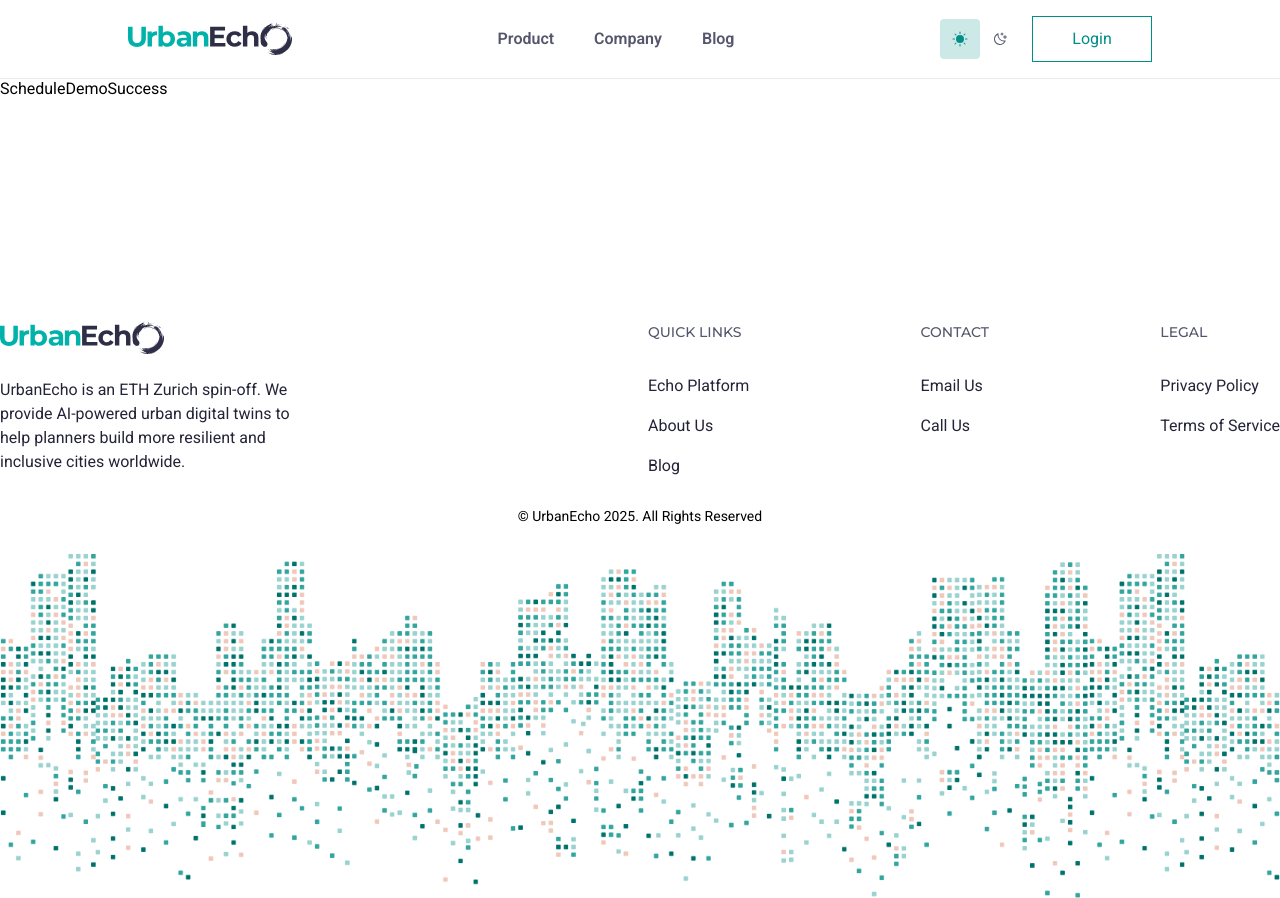
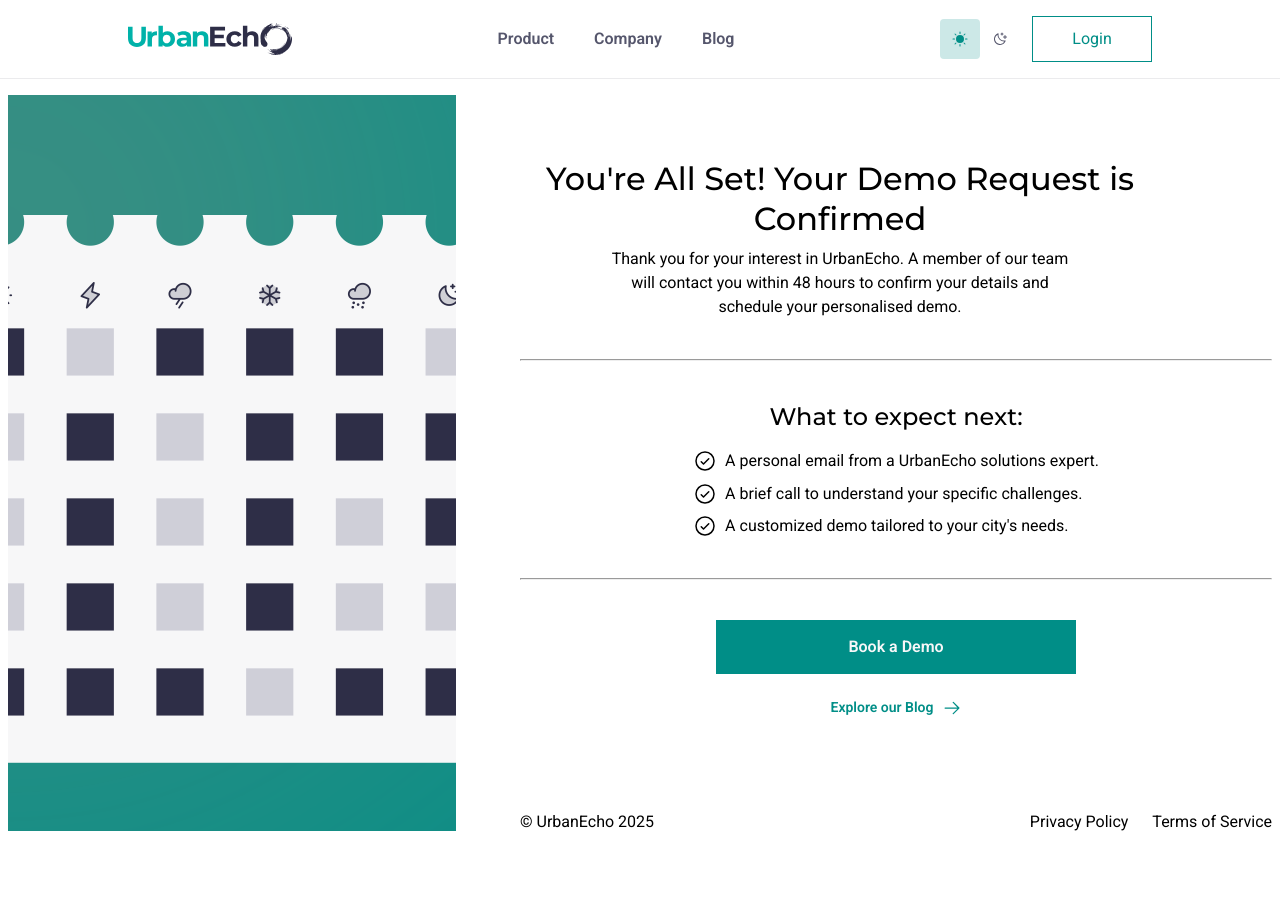
Before and after one commit to JI-Maina/urbanecho-web, a React (Vite) app: page /schedule-demo-success in a window 1280 px wide. After the commit the page ends 847 px from the top, so only its background shows below. Built offline with nearby package versions, Linux system fonts and the light colour scheme.

Commit message:
Enhance Schedule Demo Success page layout and update footer/header visibility paths

```diff
--- a/src/lib/data/header-footer-hide-data.tsx
+++ b/src/lib/data/header-footer-hide-data.tsx
@@ -1,4 +1,4 @@
 export const HIDE_FOOTER_HEADER_PATHS = {
-  footer: ["/forgot-password",'/new-password','/login'],
+  footer: ["/forgot-password",'/new-password','/login','/schedule-demo-success'],
   header: ["/forgot-password"  ,'/new-password' ],
 };
--- a/src/pages/schedule-demo-success/index.tsx
+++ b/src/pages/schedule-demo-success/index.tsx
@@ -1,7 +1,106 @@
-import React from 'react'
+import {
+  LeftSection,
+  RightSection,
+  ScheduleDemoContainer,
+  ScheduleWrapper,
+  ScheduleDemoMainPage,
+} from "./schedule-demo-success.styled";
+import { ArrowRightIcon, CheckCircleIcon } from "@phosphor-icons/react";
+import Button, { LinkButton } from "@/components/ui/button";
+import { useColor } from "@/providers/theme-provider";
+import { Link } from "react-router-dom";
 
 export default function ScheduleDemoSuccess() {
+  const options = [
+    "A personal email from a UrbanEcho solutions expert.",
+    "A brief call to understand your specific challenges.",
+    "A customized demo tailored to your city's needs.",
+  ];
+
+  const colors = {
+    baseBg: useColor("surface.surface-l0"),
+    border: useColor("border.border-subtle"),
+    label: useColor("content.content-tertiary-inverse"),
+    input: useColor("content.content-primary"),
+    header: useColor("content.content-primary"),
+    paragraph: useColor("content.content-tertiary"),
+    buttonDisabled: useColor("background.background-disabled"),
+    errorBorder: useColor("border.border-negative"),
+    errorText: useColor("content.content-negative"),
+    focusBorder: useColor("border.border-focus"),
+    requirementDefault: useColor("content.content-tertiary"),
+    requirementMet: useColor("content.content-positive"),
+    requirementIconPending: useColor("border.border-tertiary"),
+    footerColor: useColor("content.content-tertiary"),
+  };
   return (
-    <div>ScheduleDemoSuccess</div>
-  )
+    <ScheduleDemoMainPage>
+      <ScheduleDemoContainer>
+        <LeftSection>
+          <div className="orange-overlay"></div>
+          <img src="/images/calendar_illustration.png" alt="" />
+
+        </LeftSection>
+        <RightSection>
+          <ScheduleWrapper
+            $controlBorderColor={colors.border}
+            $inputColor={colors.input}
+            $labelColor={colors.label}
+            $buttonDisabledBg={colors.buttonDisabled}
+            $errorBorderColor={colors.errorBorder}
+            $focusBorderColor={colors.focusBorder}
+            $errorColor={colors.errorText}
+          >
+            <div className="content-wrapper">
+              <div className="header">
+                <h2>You're All Set! Your Demo Request is Confirmed</h2>
+                <p>
+                  Thank you for your interest in UrbanEcho. A member of our team
+                  will contact you within 48 hours to confirm your details and
+                  schedule your personalised demo.
+                </p>
+              </div>
+              <hr />
+              <div className="expectation">
+                <h2>What to expect next:</h2>
+                <ul>
+                  {options.map((option, index) => (
+                    <li key={index}>
+                      <CheckCircleIcon size={20} className="check-icon" /> {option}
+                    </li>
+                  ))}
+                </ul>
+              </div>
+              <hr />
+              <div className="action-buttons">
+                <Button type="submit" variant="primary">
+                  Book a Demo
+                </Button>
+                <p>
+                  <LinkButton
+                    to="/blog"
+                    variant="secondary"
+                    size="small"
+                    className="explore-blog-link"
+                  >
+                    {" "}
+                    Explore our Blog
+                    <ArrowRightIcon className="arrow-left-action-icon" />
+                  </LinkButton>
+                </p>
+              </div>
+            </div>
+            <div className="privacy-policy-and-copyright">
+              <div className="copyright">© UrbanEcho 2025</div>
+              <div className="privacy">
+                <Link to="/privacy-policy">Privacy Policy</Link>
+
+                <Link to="/terms-of-service">Terms of Service</Link>
+              </div>
+            </div>
+          </ScheduleWrapper>
+        </RightSection>
+      </ScheduleDemoContainer>
+    </ScheduleDemoMainPage>
+  );
 }
--- a/src/pages/schedule-demo-success/schedule-demo-success.styled.tsx
+++ b/src/pages/schedule-demo-success/schedule-demo-success.styled.tsx
@@ -1,217 +1,195 @@
-import styled from 'styled-components';
-import AppTheme from '@/lib/theme';
+import styled from "styled-components";
 
-export const DemoSuccessContainer = styled.div`
-  min-height: 100vh;
+export const ScheduleDemoMainPage = styled.main``;
+
+export const ScheduleDemoContainer = styled.div`
+  max-width: ${(props) => props.theme.layout.container.desktop.maxWidth};
+  margin: 0 auto;
   display: flex;
-  flex-direction: column;
-  background: ${AppTheme.colors['background-primary']};
-  padding: ${AppTheme.spacing['48']} ${AppTheme.spacing['24']};
+  justify-content: space-between;
+  gap: ${(props) => props.theme.spacing["64"]};
+  padding: ${({ theme }) => ` ${theme.spacing["16"]} ${theme.spacing["08"]}`};
 `;
 
-export const DemoSuccessContent = styled.div`
-  flex: 1;
-  display: flex;
-  align-items: center;
-  justify-content: center;
-  gap: ${AppTheme.spacing['80']};
-  max-width: 1200px;
-  margin: 0 auto;
-  width: 100%;
-
-  @media (max-width: ${AppTheme.layout.breakpoints.tablet}) {
-    flex-direction: column;
-    gap: ${AppTheme.spacing['40']};
-  }
-`;
-
-export const DemoSuccessLeft = styled.div`
-  flex: 1;
-  display: flex;
-  align-items: center;
-  justify-content: center;
-`;
-
-export const DemoSuccessRight = styled.div`
-  flex: 1;
-  max-width: 500px;
-`;
-
-export const DemoSuccessVisual = styled.div`
-  width: 100%;
-  max-width: 400px;
-  height: 300px;
-  background: linear-gradient(135deg, ${AppTheme.colors['background-positive']} 0%, ${AppTheme.colors['background-brand']} 100%);
-  border-radius: 16px;
-  display: flex;
-  flex-direction: column;
-  align-items: center;
-  justify-content: center;
-  padding: ${AppTheme.spacing['24']};
+export const LeftSection = styled.div`
+  height: 736px;
+  background-color: #008e87;
+  width: 576px;
   position: relative;
   overflow: hidden;
+  padding: ${(props) => props.theme.spacing["64"]};
+  & .orange-overlay {
+    height: 660px;
+    width: 660px;
+    background-color: #e19178;
+    border-radius: 50%;
+    background-blend-mode: hard-light;
+    filter: blur(364px);
+    position: absolute;
+    left: -334px;
+    top: -192px;
+  }
+  img {
+    position: absolute;
+    width: 680px;
+    height: 548px;
+    top: 120px;
+    left: -168px;
+  }
 
-  .calendar-icon {
-    width: 100%;
-    height: 100%;
+  & .content {
+    max-width: 416px;
+    margin: 0 auto;
     display: flex;
     flex-direction: column;
-    align-items: center;
-    justify-content: center;
-  }
-
-  .weather-icons {
-    display: flex;
-    gap: ${AppTheme.spacing['12']};
-    margin-bottom: ${AppTheme.spacing['20']};
-    font-size: 20px;
-  }
-
-  .calendar-grid {
-    display: grid;
-    grid-template-columns: repeat(5, 1fr);
-    gap: ${AppTheme.spacing['08']};
-    width: 200px;
-  }
-
-  .calendar-day {
-    width: 24px;
-    height: 24px;
-    border-radius: 4px;
-    background: rgba(255, 255, 255, 0.2);
-    transition: all 0.3s ease;
-
-    &.active {
-      background: rgba(255, 255, 255, 0.8);
-      transform: scale(1.1);
+    gap: ${(props) => props.theme.spacing["24"]};
+    h2 {
+      ${(props) => props.theme.typography.heading["40/medium"]}
+      background-image: linear-gradient(to right, #F7F7F8, #F7F7F8,#66BBB7);
+      -webkit-background-clip: text; /* For Safari */
+      background-clip: text;
+      -webkit-text-fill-color: transparent;
+      color: transparent; /* For other browsers */
+      text-shadow: 0px 0.75px 0.8px #005551cc,
+        /* teal shadow */ 0px -0.5px 0px #ffffff; /* white highlight */
+    }
+    ul {
+      display: flex;
+      flex-direction: column;
+      gap: ${(props) => props.theme.spacing["08"]};
+      ${(props) => props.theme.typography.paragraph["16/400"]}
+      list-style: none;
+      li {
+        display: flex;
+        align-items: center;
+        gap: ${(props) => props.theme.spacing["08"]};
+        color: ${(props) => props.theme.primitivesColors.neutral[50].hex};
+      }
     }
   }
 `;
-
-export const DemoSuccessHeader = styled.div`
-  margin-bottom: ${AppTheme.spacing['40']};
+export const RightSection = styled.div`
+  max-width: 752px;
+  width: 100%;
 `;
-
-export const DemoSuccessTitle = styled.h1`
-  ${AppTheme.typography.heading['32/bold']}
-  color: ${AppTheme.colors['content-primary']};
-  margin-bottom: ${AppTheme.spacing['16']};
-  line-height: 1.3;
-`;
-
-export const DemoSuccessSubtitle = styled.p`
-  ${AppTheme.typography.paragraph['16/400']}
-  color: ${AppTheme.colors['content-secondary']};
-  line-height: 1.6;
-`;
-
-export const DemoSuccessList = styled.div`
-  margin-bottom: ${AppTheme.spacing['40']};
-
-  h4 {
-    ${AppTheme.typography.label['16/semibold']}
-    color: ${AppTheme.colors['content-primary']};
-    margin-bottom: ${AppTheme.spacing['20']};
+export const ScheduleWrapper = styled.form<{
+  $labelColor: string;
+  $inputColor: string;
+  $controlBorderColor: string;
+  $focusBorderColor: string;
+  $errorBorderColor: string;
+  $errorColor: string;
+  $buttonDisabledBg: string;
+}>`
+  padding-top: ${(props) => props.theme.spacing["64"]};
+  display: flex;
+  flex-direction: column;
+  height: 100%;
+  justify-content: space-between;
+  .content-wrapper {
+    display: flex;
+    flex-direction: column;
+    gap: ${(props) => props.theme.spacing["40"]};
   }
-`;
-
-export const DemoSuccessItem = styled.div`
-  display: flex;
-  align-items: flex-start;
-  gap: ${AppTheme.spacing['12']};
-  margin-bottom: ${AppTheme.spacing['16']};
-  ${AppTheme.typography.paragraph['16/400']}
-  color: ${AppTheme.colors['content-primary']};
-  line-height: 1.5;
-`;
-
-export const DemoSuccessIcon = styled.span`
-  display: flex;
-  align-items: center;
-  justify-content: center;
-  width: 20px;
-  height: 20px;
-  border-radius: 50%;
-  background: ${AppTheme.colors['background-positive']};
-  color: ${AppTheme.colors['content-primary-inverse']};
-  font-size: 12px;
-  font-weight: bold;
-  flex-shrink: 0;
-  margin-top: 2px;
-`;
-
-export const DemoSuccessButton = styled.button`
-  width: 100%;
-  padding: ${AppTheme.spacing['16']} ${AppTheme.spacing['24']};
-  background: ${AppTheme.colors['background-brand']};
-  color: ${AppTheme.colors['content-primary-inverse']};
-  border: none;
-  border-radius: 8px;
-  ${AppTheme.typography.label['16/semibold']}
-  cursor: pointer;
-  transition: all 0.2s ease-in-out;
-  margin-bottom: ${AppTheme.spacing['24']};
-
-  &:hover:not(:disabled) {
-    background: ${AppTheme.colors['background-brand-hover']};
-    transform: translateY(-1px);
-    box-shadow: 0 4px 12px rgba(0, 0, 0, 0.15);
+  .header {
+    display: flex;
+    flex-direction: column;
+    gap: ${(props) => props.theme.spacing["08"]};
+    text-align: center;
+    justify-content: center;
+    align-items: center;
+    max-width: 640px;
+    h2 {
+      ${(props) => props.theme.typography.heading["32/medium"]}
+    }
+    p {
+      ${(props) => props.theme.typography.paragraph["16/400"]}
+      max-width: 480px;
+    }
   }
 
-  &:active:not(:disabled) {
-    transform: translateY(0);
-    box-shadow: 0 2px 6px rgba(0, 0, 0, 0.1);
+  .expectation {
+    display: flex;
+    flex-direction: column;
+    gap: ${(props) => props.theme.spacing["16"]};
+    max-width: 420px;
+    display: flex;
+    margin: 0 auto;
+    h2 {
+      ${(props) => props.theme.typography.heading["24/medium"]}
+      text-align: center;
+    }
+    ul {
+      display: flex;
+      flex-direction: column;
+      gap: ${(props) => props.theme.spacing["08"]};
+      ${(props) => props.theme.typography.paragraph["16/400"]}
+      list-style: none;
+      li {
+        display: flex;
+        align-items: center;
+        gap: ${(props) => props.theme.spacing["08"]};
+        .check-icon {
+          height: ${(props) => props.theme.spacing["24"]};
+          width: ${(props) => props.theme.spacing["24"]};
+        }
+      }
+    }
   }
-`;
+  .action-buttons {
+    display: flex;
+    flex-direction: column;
+    gap: ${(props) => props.theme.spacing["16"]};
+    max-width: 360px;
+    margin: 0 auto;
+    & p {
+      text-align: center;
+      ${(props) => props.theme.typography.label["16/regular"]}
+      display: flex;
+      justify-content: center;
+      align-items: center;
+      .explore-blog-link {
+        border: none;
+        display: flex;
+        align-items: center;
+        gap: ${(props) => props.theme.spacing["16"]};
+        .arrow-left-action-icon {
+          vertical-align: middle;
+          height: ${(props) => props.theme.spacing["20"]};
+          width: ${(props) => props.theme.spacing["20"]};
+          margin-left: ${(props) => props.theme.spacing["08"]};
+        }
+        &:hover {
+          text-decoration: none;
+          background-color: transparent;
+        }
+      }
+    }
+    & button {
+      width: 360px;
+      padding: ${(props) => props.theme.spacing["16"]};
+    }
+  }
 
-export const DemoSuccessFooter = styled.div`
-  text-align: center;
-
-  &.footer-content {
+  & .privacy-policy-and-copyright {
     display: flex;
     justify-content: space-between;
     align-items: center;
-    padding-top: ${AppTheme.spacing['32']};
-    border-top: 1px solid ${AppTheme.colors['border-subtle']};
-    margin-top: ${AppTheme.spacing['48']};
-
-    span {
-      ${AppTheme.typography.paragraph['14/400']}
-      color: ${AppTheme.colors['content-tertiary']};
+    & .copyright {
     }
-
-    .footer-links {
+    & .privacy {
       display: flex;
-      gap: ${AppTheme.spacing['24']};
-
-      a {
-        ${AppTheme.typography.paragraph['14/400']}
-        color: ${AppTheme.colors['content-tertiary']};
+      gap: ${(props) => props.theme.spacing["24"]};
+      & a {
         text-decoration: none;
-        transition: color 0.2s ease-in-out;
-
+        color: inherit;
+        display: flex;
+        align-items: center;
+        gap: ${(props) => props.theme.spacing["08"]};
         &:hover {
-          color: ${AppTheme.colors['content-brand']};
+          text-decoration: underline;
         }
       }
     }
-
-    @media (max-width: ${AppTheme.layout.breakpoints.tablet}) {
-      flex-direction: column;
-      gap: ${AppTheme.spacing['16']};
-    }
   }
 `;
-
-export const DemoSuccessFooterLink = styled.span`
-  color: ${AppTheme.colors['content-brand']};
-  text-decoration: none;
-  font-weight: 600;
-  transition: color 0.2s ease-in-out;
-  ${AppTheme.typography.paragraph['16/400']}
-
-  &:hover {
-    color: ${AppTheme.colors['content-brand-hover']};
-    text-decoration: underline;
-  }
-`;
--- a/src/pages/schedule-demo/schedule-demo.styled.tsx
+++ b/src/pages/schedule-demo/schedule-demo.styled.tsx
@@ -68,8 +68,8 @@ export const LeftSection = styled.div`
   }
 `;
 export const RightSection = styled.div`
-max-width: 752px;
-width: 100%;
+  max-width: 752px;
+  width: 100%;
 `;
 export const ScheduleDemoForm = styled.form<{
   $labelColor: string;
@@ -189,9 +189,25 @@ export const ScheduleDemoForm = styled.form<{
     }
   }
 
-  .privacy-policy-and-copyright {
+  & .privacy-policy-and-copyright {
     display: flex;
     justify-content: space-between;
     align-items: center;
+    & .copyright {
+    }
+    & .privacy {
+      display: flex;
+      gap: ${(props) => props.theme.spacing["24"]};
+      & a {
+        text-decoration: none;
+        color: inherit;
+        display: flex;
+        align-items: center;
+        gap: ${(props) => props.theme.spacing["08"]};
+        &:hover {
+          text-decoration: underline;
+        }
+      }
+    }
   }
 `;
```
